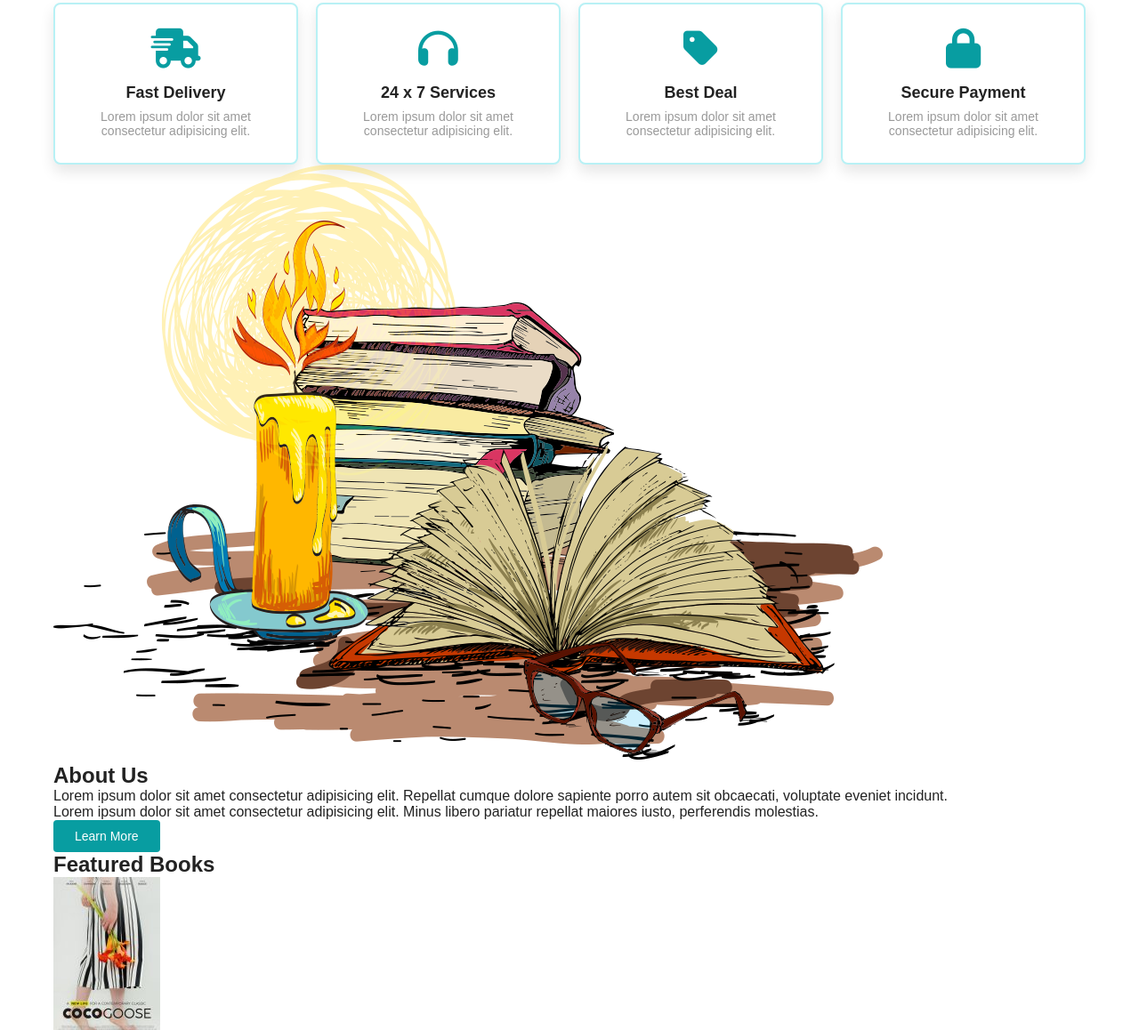
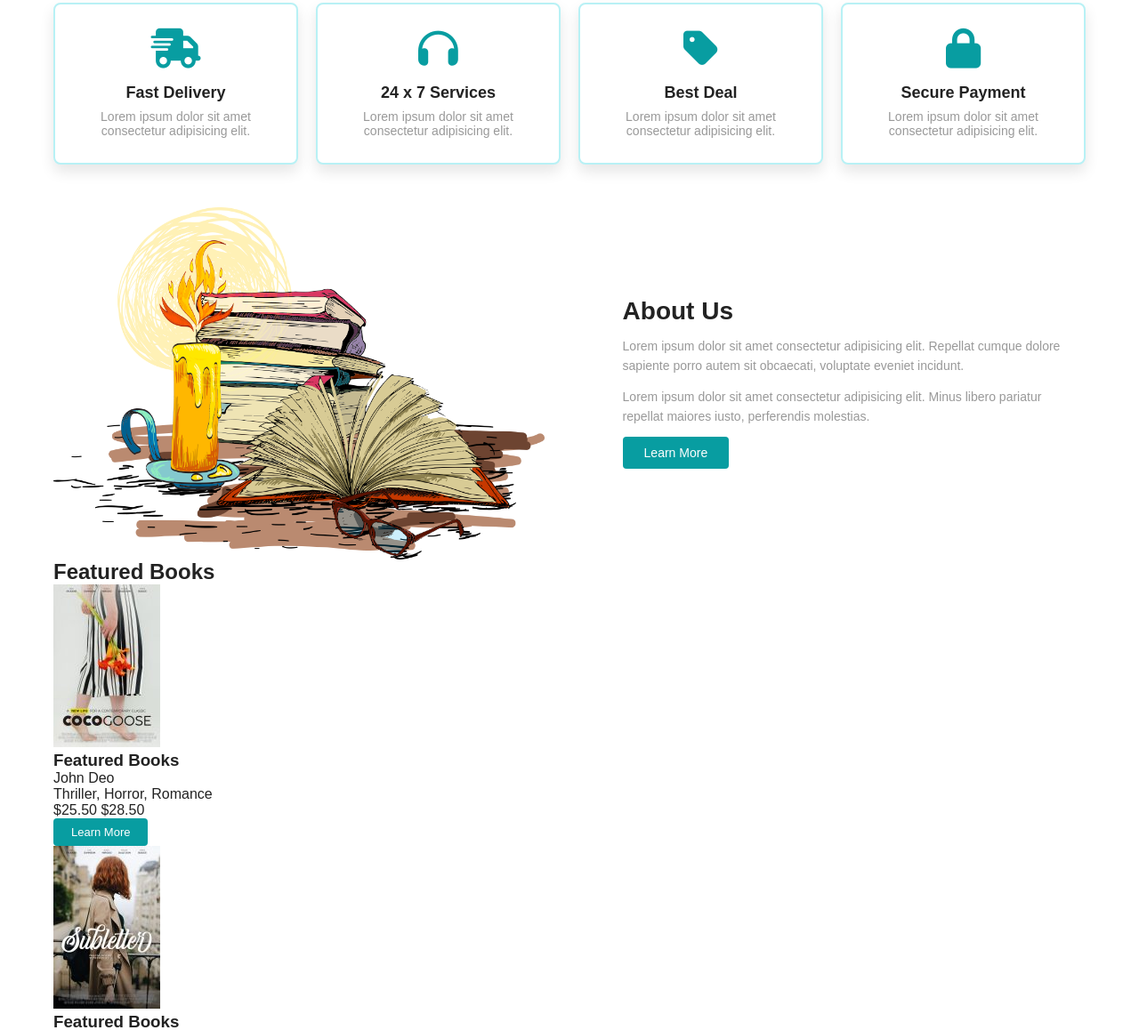
Before and after one commit to IB3W/HTML_CSS_Task, a plain HTML site: page index.html in a window 1280 px wide. Shown: the part 639-1797 px from the top of the page at 89% size. Drawn offline with Linux system fonts and the light colour scheme.

Commit message:
Add styling for About Us section
Styled About Us section with flex layout, image, and text spacing.

```diff
--- a/style.css
+++ b/style.css
@@ -311,6 +311,38 @@ header {
 }
 
 
+/* ==================== ABOUT US ==================== */
+#aboutUs {
+    margin-top: 3rem;
+}
+
+.about-inner {
+    display: flex;
+    align-items: center;
+    gap: 2rem;
+}
+
+.about-img img {
+    max-width: 100%;
+    display: block;
+}
+
+.about-text {
+    margin-left: 3.5rem;
+}
+
+.about-text h2 {
+    font-size: 1.75rem;
+    margin-bottom: 0.75rem;
+}
+
+.about-text p {
+    font-size: 0.875rem;
+    line-height: 1.6;
+    color: var(--text-placeholder);
+    margin-bottom: 0.75rem;
+}
+
 
 
 
```
